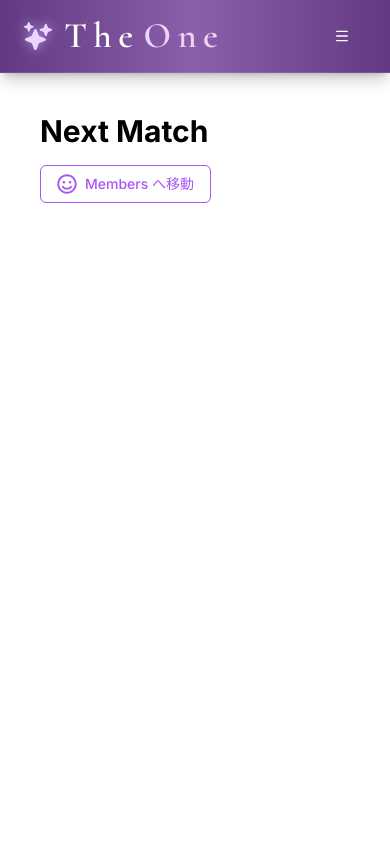
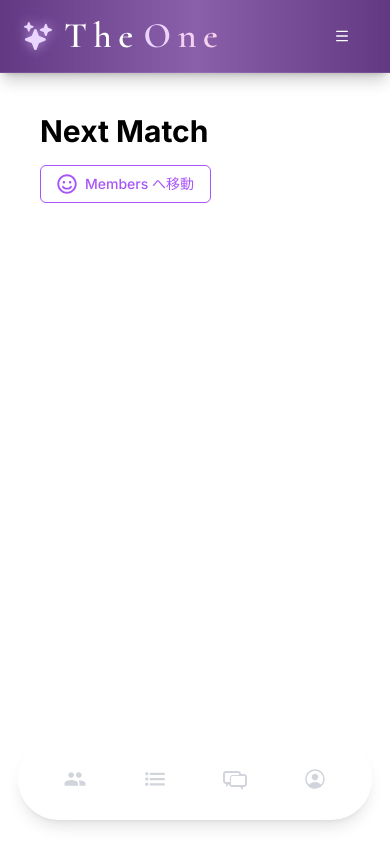
Before and after one commit to sahoooii/next-theOne, a Next.js app: page / in a window 390 px wide. Built offline with nearby package versions, Linux system fonts and the light colour scheme.

Commit message:
Created bottom nav for not lg screen

```diff
--- /dev/null
+++ b/src/app/components/navbar/BottomNav.tsx
@@ -0,0 +1,71 @@
+'use client';
+
+import Link from 'next/link';
+import { usePathname } from 'next/navigation';
+import { motion } from 'framer-motion';
+import { navMenu } from './navMenu';
+
+const BottomNav = () => {
+	const pathname = usePathname();
+
+	return (
+		<div className='lg:hidden fixed bottom-6 left-1/2 -translate-x-1/2 z-50'>
+			<div
+				className='
+        flex items-center gap-8
+        px-8 py-4
+        rounded-full
+        backdrop-blur-xl
+        bg-white/10
+        border border-white/20
+        shadow-lg
+      '
+			>
+				{navMenu.map((link) => {
+					const Icon = link.icon;
+					const isActive = pathname === link.href;
+
+					return (
+						<Link
+							key={link.href}
+							href={link.href}
+							className='relative flex items-center justify-center w-12 h-12'
+						>
+							{isActive && (
+								<motion.div
+									layoutId='active-pill'
+									className='
+										absolute
+										w-14 h-14
+										rounded-full
+										bg-primary/30
+										shadow-[0_0_20px_rgba(168,85,247,0.5)]
+										blur-[1px]
+                '
+									transition={{
+										type: 'spring',
+										stiffness: 250,
+										damping: 25,
+									}}
+								/>
+							)}
+
+							<motion.div whileTap={{ scale: 0.85 }} className='relative z-10'>
+								<Icon
+									className={`w-6 h-6 transition-colors
+                  ${
+										isActive
+											? 'text-primary'
+											: 'text-gray-300 hover:text-primary'
+									}`}
+								/>
+							</motion.div>
+						</Link>
+					);
+				})}
+			</div>
+		</div>
+	);
+};
+
+export default BottomNav;
--- a/src/app/components/navbar/TopNav.tsx
+++ b/src/app/components/navbar/TopNav.tsx
@@ -13,21 +13,13 @@ import {
 } from '@/components/ui/sheet';
 import { motion } from 'framer-motion';
 import { Menu } from 'lucide-react';
-import { IoMdPeople, IoIosLogIn } from 'react-icons/io';
-import { IoListSharp, IoSparkles } from 'react-icons/io5';
-import { TiMessages } from 'react-icons/ti';
+import { IoIosLogIn } from 'react-icons/io';
+import { IoSparkles } from 'react-icons/io5';
 import { VisuallyHidden } from '@radix-ui/react-visually-hidden';
+import { navMenu } from './navMenu';
 
 const linkStyleLg =
 	'text-xl uppercase font-semibold text-white/90 hover:text-white transition';
-const linkStyleMobile =
-	'flex items-center gap-3 px-4 py-3 rounded-lg hover:bg-white/10 transition font-medium';
-
-const links = [
-	{ href: '/members', label: 'Members' },
-	{ href: '/lists', label: 'Lists' },
-	{ href: '/messages', label: 'Messages' },
-];
 
 const TopNav = () => {
 	// For hamburger menu button
@@ -55,7 +47,7 @@ const TopNav = () => {
 				</Link>
 				{/* Center Nav（Only desktop） */}
 				<div className='hidden lg:flex items-center gap-8 relative'>
-					{links.map((link) => {
+					{navMenu.map((link) => {
 						const isActive = pathname === link.href;
 
 						return (
@@ -126,30 +118,6 @@ const TopNav = () => {
 							</SheetHeader>
 
 							<div className='mt-10 flex flex-col gap-6 text-lg'>
-								<Link
-									href='/members'
-									className={`${linkStyleMobile}`}
-									onClick={() => setOpen(false)}
-								>
-									<IoMdPeople size={28} />
-									Members
-								</Link>
-								<Link
-									href='/lists'
-									className={`${linkStyleMobile}`}
-									onClick={() => setOpen(false)}
-								>
-									<IoListSharp size={28} />
-									Lists
-								</Link>
-								<Link
-									href='/messages'
-									className={`${linkStyleMobile}`}
-									onClick={() => setOpen(false)}
-								>
-									<TiMessages size={28} />
-									Messages
-								</Link>
 								<div className='border-t border-white/10 pt-6 flex flex-col gap-4'>
 									<Link
 										href='/login'
--- /dev/null
+++ b/src/app/components/navbar/navMenu.js
@@ -0,0 +1,11 @@
+import { IoMdPeople } from 'react-icons/io';
+import { IoListSharp } from 'react-icons/io5';
+import { TiMessages } from 'react-icons/ti';
+import { IoPersonCircleOutline } from 'react-icons/io5';
+
+export const navMenu = [
+	{ href: '/members', label: 'Members', icon: IoMdPeople },
+	{ href: '/lists', label: 'Lists', icon: IoListSharp },
+	{ href: '/messages', label: 'Messages', icon: TiMessages },
+	{ href: '/profile', label: 'Profile', icon: IoPersonCircleOutline },
+];
--- a/src/app/layout.tsx
+++ b/src/app/layout.tsx
@@ -3,6 +3,7 @@ import './globals.css';
 import TopNav from './components/navbar/TopNav';
 import { Providers } from './components/Providers';
 import { Inter, Cormorant } from 'next/font/google';
+import BottomNav from './components/navbar/BottomNav';
 
 export const metadata: Metadata = {
 	title: 'Next Match',
@@ -31,6 +32,7 @@ export default function RootLayout({
 				<Providers>
 					<TopNav />
 					{children}
+					<BottomNav />
 				</Providers>
 			</body>
 		</html>
```
